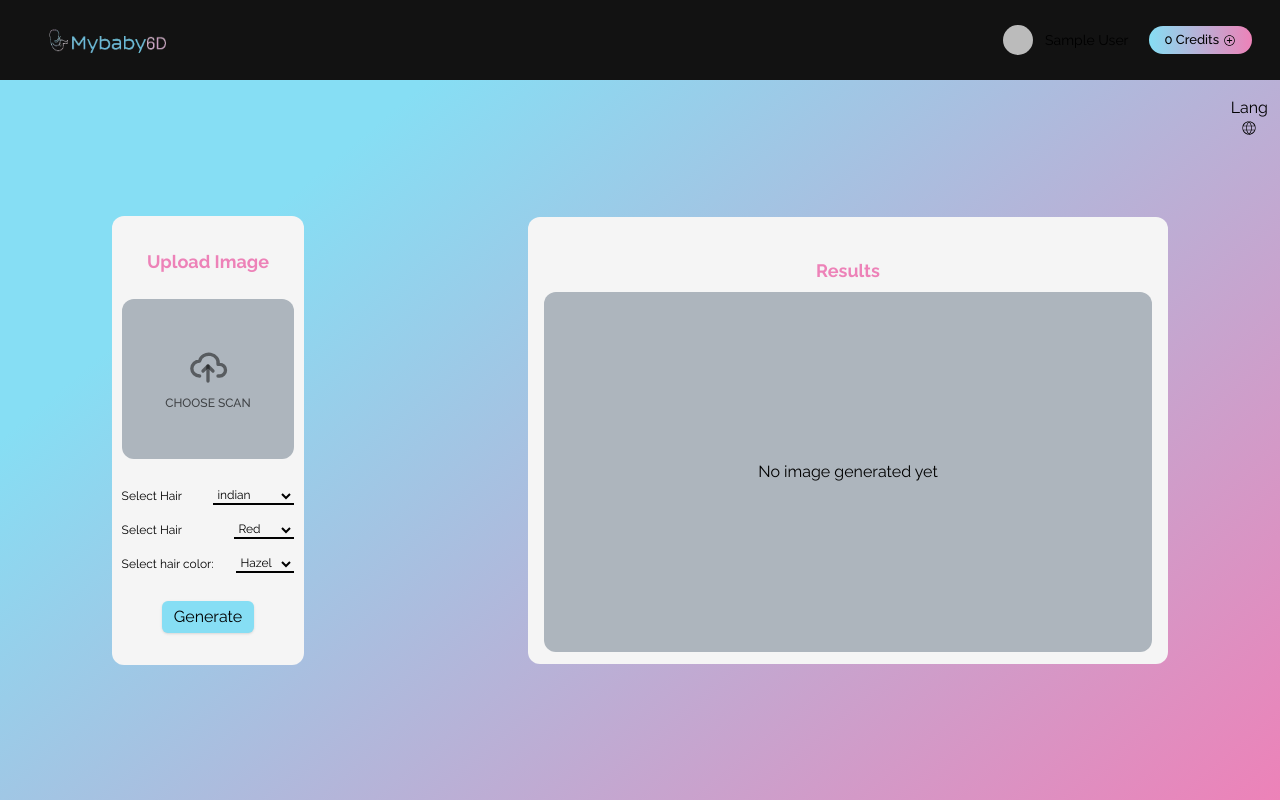
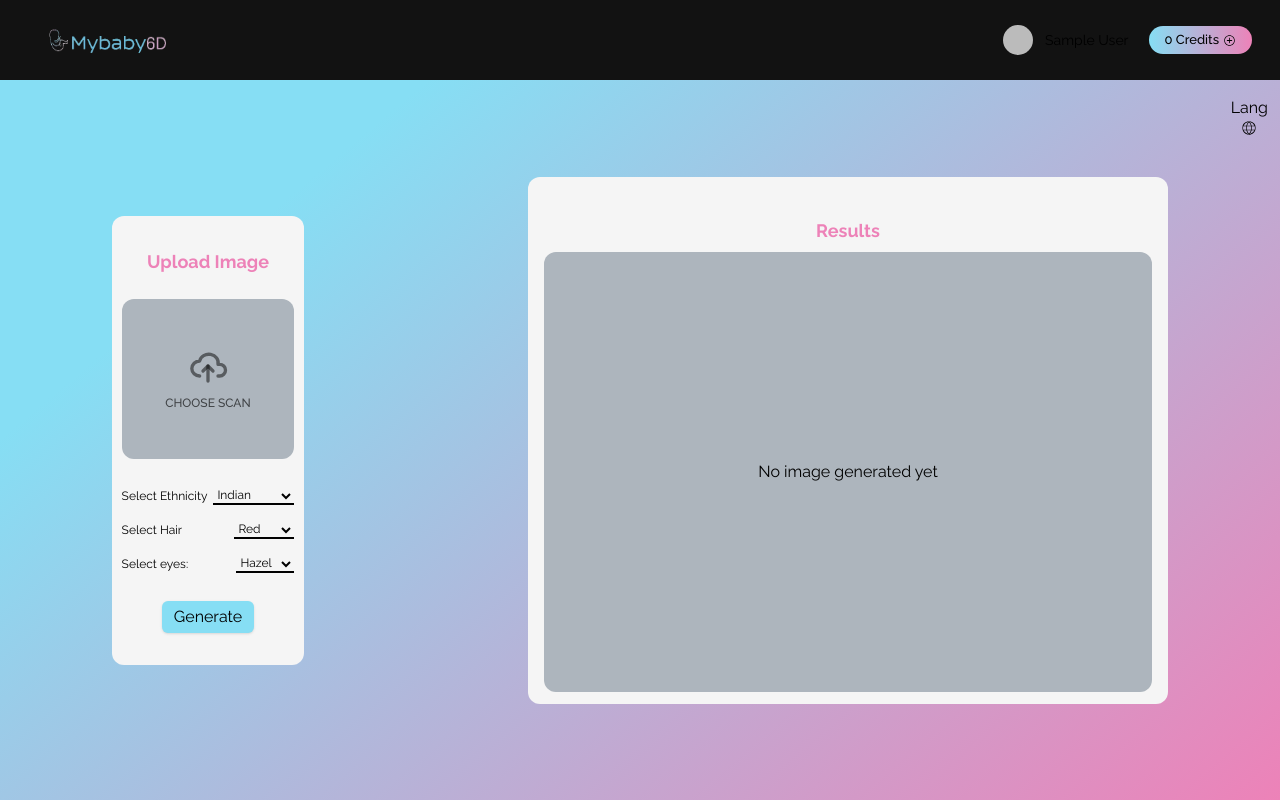
Before and after one commit to Am4n-Ull4h/MyBaby6D_NextJS_Project, a Next.js app: page /upload in a window 1280 px wide. Shown: the top 800 px of the page. Built offline with nearby package versions, Linux system fonts and the light colour scheme; no server answers; the database is empty; sample sign-in values are in the browser's storage.

Commit message:
Revisions & Changes

```diff
--- a/src/app/contact/page.js
+++ b/src/app/contact/page.js
@@ -29,11 +29,6 @@ function ContactPage() {
             <label htmlFor="Message" className="text-sm mt-5">
               Message
             </label>
-            <input
-              type="password"
-              className="outline-none py-1 rounded ps-2 inpShadow"
-              autoComplete="current-password"
-              />
             <textarea name="" id=""
               className="outline-none py-1 rounded ps-2 h-[25vh] inpShadow"
               onChange={(e) => setMessage(e.target.value)}
--- a/src/app/upload/page.js
+++ b/src/app/upload/page.js
@@ -162,20 +162,22 @@ function UploadPage() {
 
           <div className="flex w-[90%] items-center justify-between my-2 mt-7">
             <label htmlFor="" className="text-black text-[12px]">
-              Select Hair
+              Select Ethnicity
             </label>
             <select
               name=""
               id=""
+              defaultValue='indian'
               onChange={(e) => setEthnicity(e.target.value)}
               className="text-black border-b-2 border-black bg-transparent outline-none text-[12px]"
             >
               <option value="">None</option>
-              <option value="indian" selected>indian</option>
-              <option value="asian">asian</option>
-              <option value="hispanic">hispanic</option>
-              <option value="american">american</option>
-              <option value="indonesian">indonesian</option>
+              <option value="indian">Indian</option>
+              <option value="asian">Asian</option>
+              <option value="hispanic">Hispanic</option>
+              <option value="white">White</option>
+              <option value="black">Black</option>
+              <option value="indonesian">Indonesian</option>
             </select>
           </div>
           <div className="flex w-[90%] items-center justify-between my-2">
@@ -185,12 +187,13 @@ function UploadPage() {
             <select
               name=""
               id=""
+              defaultValue='red'
               onChange={(e) => setHair(e.target.value)}
               className="text-black border-b-2 border-black bg-transparent outline-none text-[12px]"
             >
               <option value="">None</option>
               <option value="black">Black</option>
-              <option value="red" selected>Red</option>
+              <option value="red">Red</option>
               <option value="blonde">Blonde</option>
               <option value="grey">Grey</option>
               <option value="white">White</option>
@@ -198,11 +201,12 @@ function UploadPage() {
           </div>
           <div className="flex w-[90%] items-center justify-between my-2">
             <label htmlFor="" className="text-black text-[12px]">
-              Select hair color:
+              Select eyes:
             </label>
             <select
               name=""
               id=""
+              defaultValue='hazel'
               onChange={(e) => setEye(e.target.value)}
               className="text-black border-b-2 border-black bg-transparent outline-none text-[12px]"
             >
@@ -210,7 +214,7 @@ function UploadPage() {
               <option value="brown">Brown</option>
               <option value="amber">Amber</option>
               <option value="blue">Blue</option>
-              <option value="hazel" selected>Hazel</option>
+              <option value="hazel" defaultValue>Hazel</option>
             </select>
           </div>
           <button
@@ -225,7 +229,7 @@ function UploadPage() {
         {/* Results Section */}
         <div className="rounded-xl bg-[#F5F5F5] xl:w-[50%] lg:w-[55%] sm:w-[62%] w-[90%] sm:my-0 my-8 flex items-center py-3 flex-col">
           <h1 className="text-[#ED82B8] mt-7 font-bold text-[18px]">Results</h1>
-          <div className="w-[95%] mx-auto rounded-xl mt-2 bg-[#ADB5BD] h-[45vh] flex justify-center items-center">
+          <div className="w-[95%] mx-auto rounded-xl mt-2 bg-[#ADB5BD] h-[55vh] flex justify-center items-center">
             {loadingState ? (
               <p>Loading...</p>
             ) : error ? (
```
